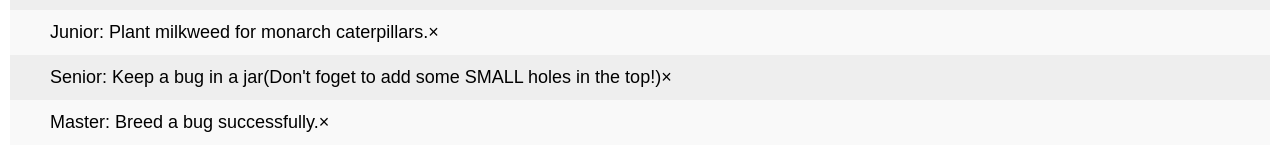
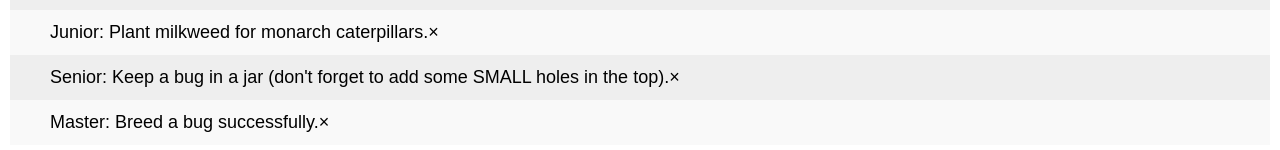
Before and after one commit to bkmstudios/blog, a plain HTML site: page index.html in a window 1280 px wide. Shown: the part 2046-2196 px from the top of the page. Drawn offline with Linux system fonts and the light colour scheme.

Commit message:
Update index.html

```diff
--- a/index.html
+++ b/index.html
@@ -76,7 +76,7 @@
   <li>Beginner: Take notes on a wild bug you find.</li>
   <li>Learner: Plant some flowers.</li>
   <li>Junior: Plant milkweed for monarch caterpillars.</li>
-  <li>Senior: Keep a bug in a jar(Don't foget to add some SMALL holes in the top!)</li>
+  <li>Senior: Keep a bug in a jar (don't forget to add some SMALL holes in the top).</li>
   <li> Master: Breed a bug successfully.</li>
 </ul>
 
```
